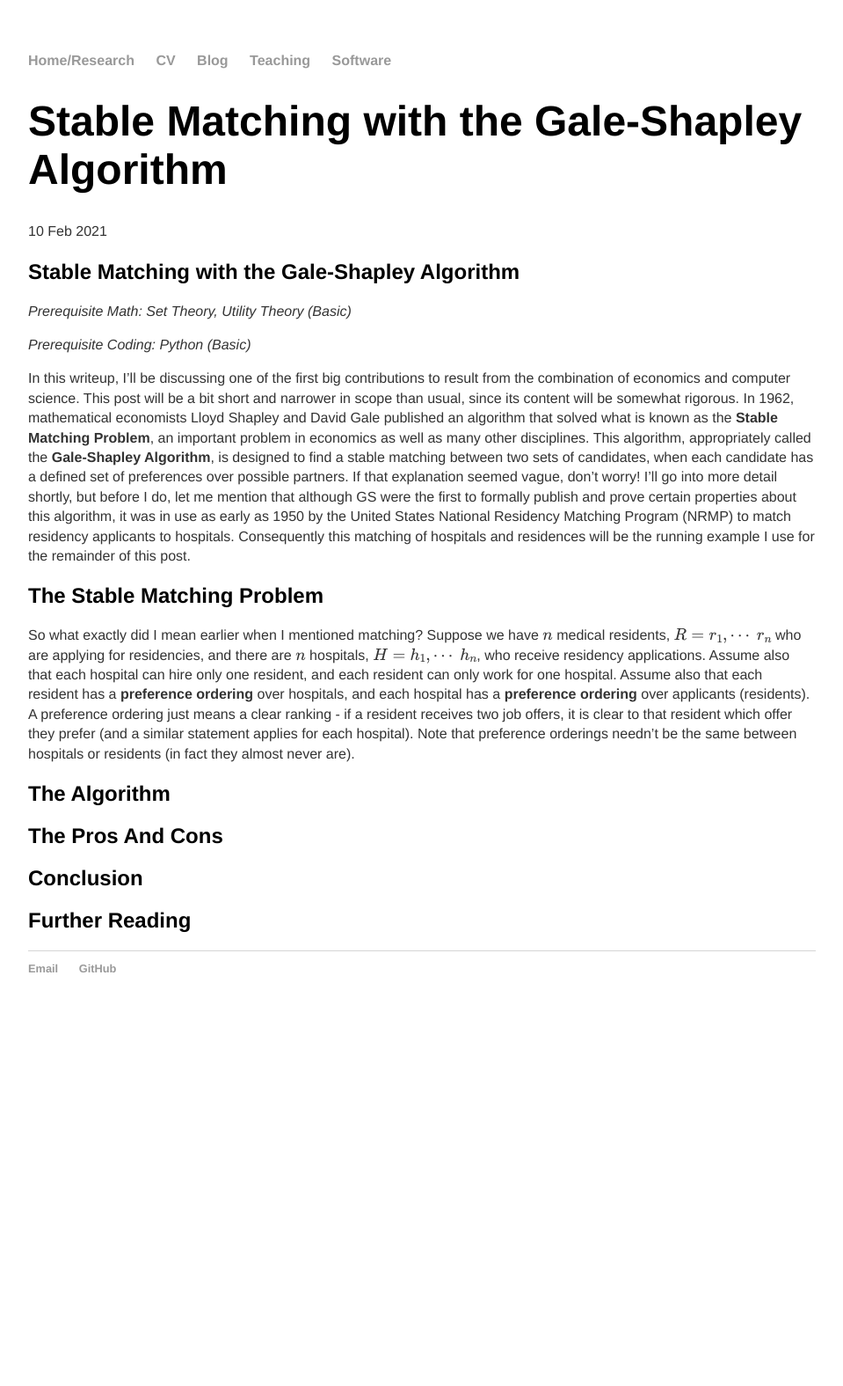
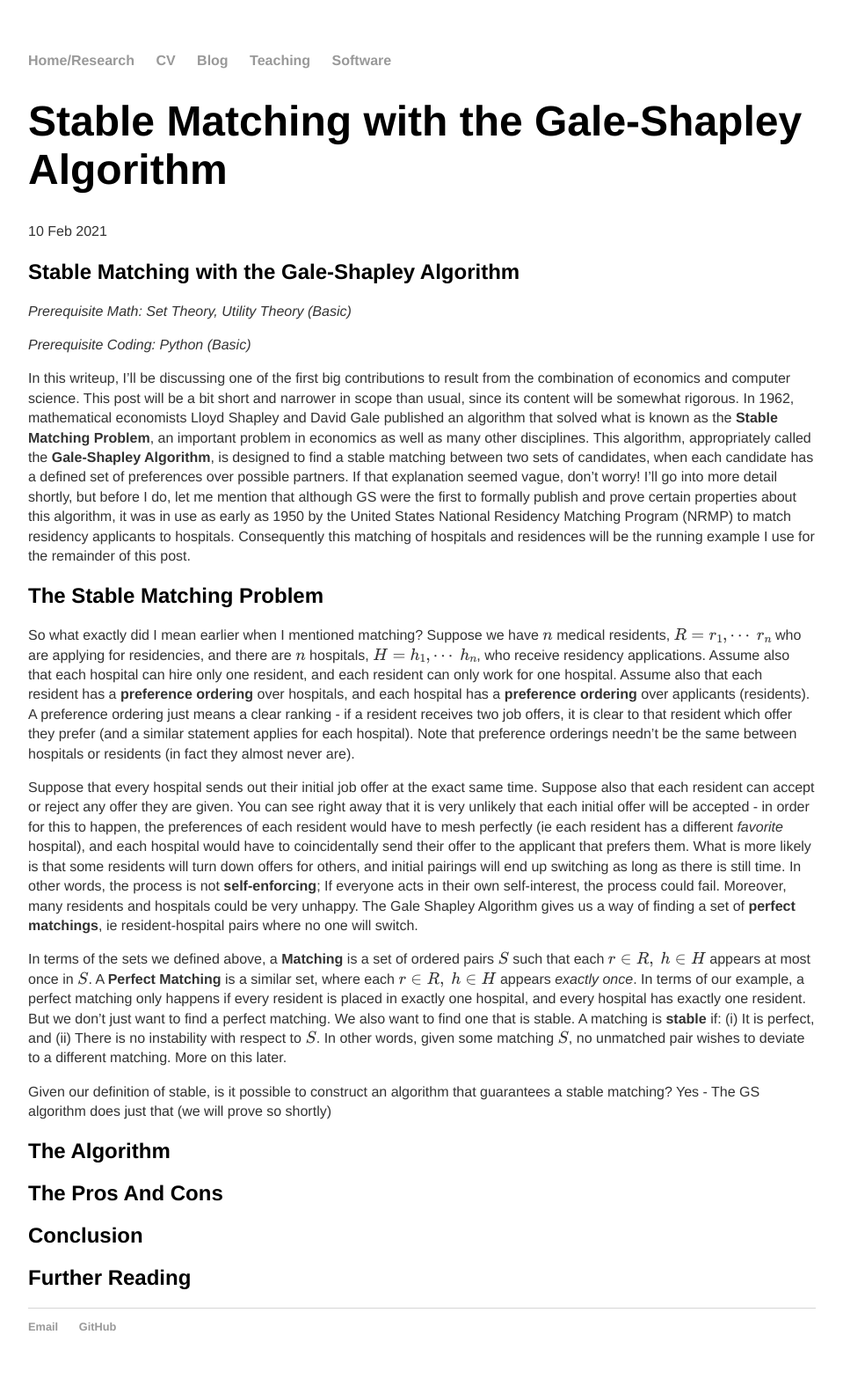
Before and after one commit to 12mre1/12mre1.github.io, a Jekyll site: the page built from _posts/2021-02-10-Stable-Matching-with-the-Gale-Shapley-Algorithm.md, in a window 1280 px wide. Shown: the whole page at 88% size, without its empty margins (160-1119 px from the left). Built offline with Jekyll 4.4.1, drawn with Linux system fonts in a browser that asks for light colours; formulas are drawn with MathJax 3; before the commit the page ends 1168 px from its top, so only the background shows below that.

Commit message:
update gs post

```diff
--- a/_posts/2021-02-10-Stable-Matching-with-the-Gale-Shapley-Algorithm.md
+++ b/_posts/2021-02-10-Stable-Matching-with-the-Gale-Shapley-Algorithm.md
@@ -14,7 +14,18 @@ In this writeup, I'll be discussing one of the first big contributions to result
 
 ## The Stable Matching Problem
 
-So what exactly did I mean earlier when I mentioned matching? Suppose we have \\(n\\) medical residents, \\(R = \{ r_1 , \cdots \ r_n \}\\) who are applying for residencies, and there are \\( n \\) hospitals, \\( H = \{ h_1 , \cdots \ h_n \} \\), who receive residency applications. Assume also that each hospital can hire only one resident, and each resident can only work for one hospital. Assume also that each resident has a __preference ordering__ over hospitals, and each hospital has a __preference ordering__ over applicants (residents). A preference ordering just means a clear ranking - if a resident receives two job offers, it is clear to that resident which offer they prefer (and a similar statement applies for each hospital). Note that preference orderings needn't be the same between hospitals or residents (in fact they almost never are).
+So what exactly did I mean earlier when I mentioned matching? Suppose we have \\(n\\) medical residents, \\(R = { r_1 , \cdots \ r_n } \\) who are applying for residencies, and there are \\( n \\) hospitals, \\( H = { h_1 , \cdots \ h_n } \\), who receive residency applications. Assume also that each hospital can hire only one resident, and each resident can only work for one hospital. Assume also that each resident has a __preference ordering__ over hospitals, and each hospital has a __preference ordering__ over applicants (residents). A preference ordering just means a clear ranking - if a resident receives two job offers, it is clear to that resident which offer they prefer (and a similar statement applies for each hospital). Note that preference orderings needn't be the same between hospitals or residents (in fact they almost never are).
+
+Suppose that every hospital sends out their initial job offer at the exact same time. Suppose also that each resident can accept or reject any offer they are given. You can see right away that it is very unlikely that each initial offer will be accepted - in order for this to happen, the preferences of each resident would have to mesh perfectly (ie each resident has a different _favorite_ hospital), and each hospital would have to coincidentally send their offer to the applicant that prefers them. What is more likely is that some residents will turn down offers for others, and initial pairings will end up switching as long as there is still time. In other words, the process is not __self-enforcing__; If everyone acts in their own self-interest, the process could fail. Moreover, many residents and hospitals could be very unhappy. The Gale Shapley Algorithm gives us a way of finding a set of __perfect matchings__, ie resident-hospital pairs where no one will switch.
+
+In terms of the sets we defined above, a __Matching__ is a set of ordered pairs \\( S \\) such that each \\( r \in R, \ h \in H \\)
+appears at most once in \\( S \\). A __Perfect Matching__ is a similar set, where each \\( r \in R, \ h \in H \\) appears _exactly once_. In terms of our example, a perfect matching only happens if every resident is placed in exactly one hospital, and every hospital has exactly one resident. But we don't just want to find a perfect matching. We also want to find one that is stable. A matching is __stable__
+if:
+(i) It is perfect, and
+(ii) There is no instability with respect to \\( S \\). In other words, given some matching \\( S \\), no unmatched pair wishes to deviate to a different matching. More on this later.
+
+Given our definition of stable, is it possible to construct an algorithm that guarantees a stable matching? Yes - The GS algorithm does just that (we will prove so shortly)
+
 ## The Algorithm
 
 ## The Pros And Cons
```
